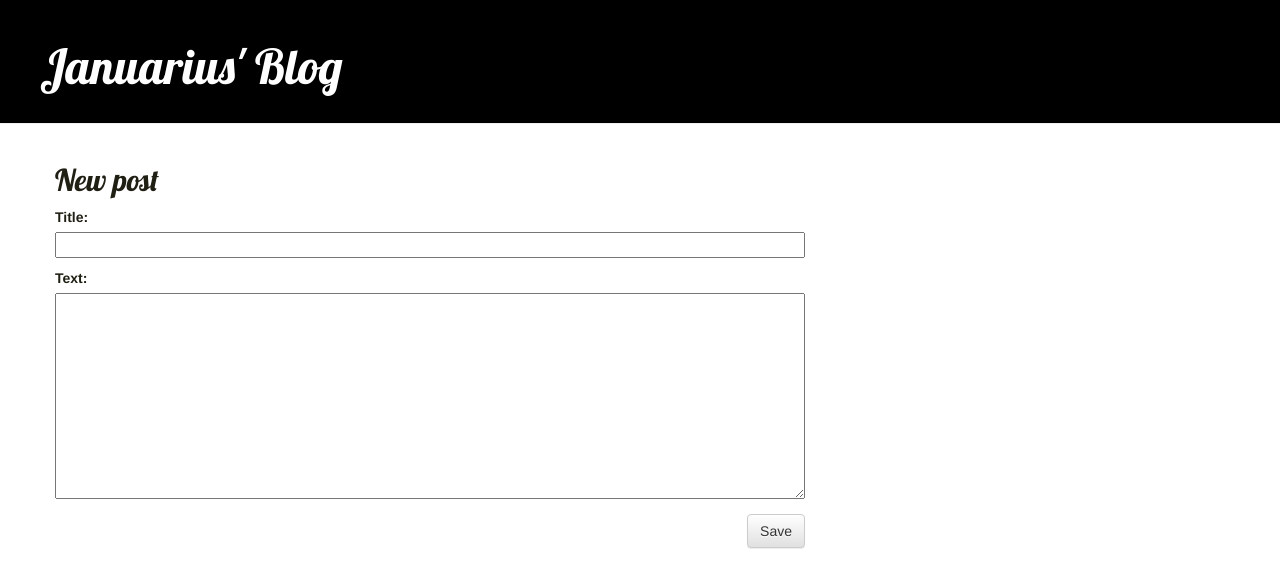
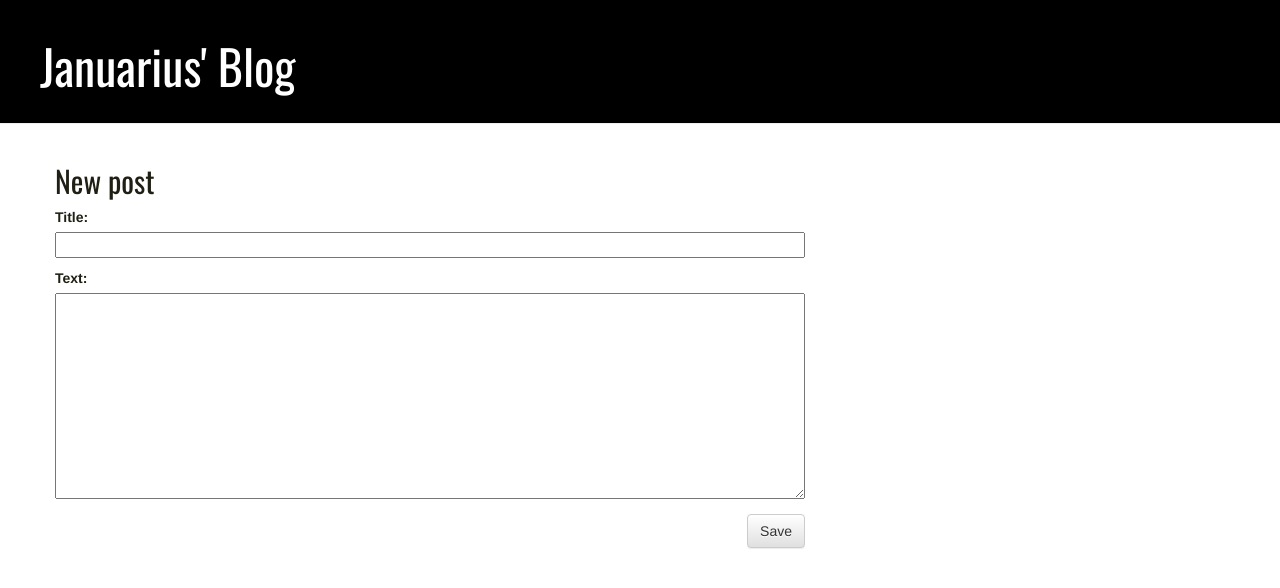
Before and after one commit to cjaynjoku/my-first-blog, a Django app: page /post/new/ in a window 1280 px wide. Shown: the top 588 px of the page. Run offline with Django 3.2, Linux system fonts and the light colour scheme; some libraries are stand-ins or nearby versions.

Commit message:
Edited my html and and css to accomodate a preferred font style.

```diff
--- a/blog/static/css/blog.css
+++ b/blog/static/css/blog.css
@@ -1,8 +1,14 @@
+html, .post {
+    font-family: 'Oswald', sans-serif;
+    font-size: 18px;
+}
+
 .page-header {
     background-color: black;
     margin-top: 0;
     padding: 20px 20px 20px 40px;
 }
+
 
 .page-header h1, .page-header h1 a, .page-header h1 a:visited, .page-header h1 a:active {
     color: #ffffff;
@@ -19,11 +25,13 @@ color: #1f1f14;
 }
 
 h1, h2, h3, h4 {
-    font-family: 'Lobster', cursive;
+    font-family: 'Oswald', sans-serif;
 }
 
 .date {
     color: black;
+    font-family: 'Open Sans', sans-serif;
+
 }
 
 .save {
@@ -48,3 +56,7 @@ h1, h2, h3, h4 {
 .post h2 a, .post h2 a:visited {
     color: turquoise;
 }
+
+.post h2 a:hover {
+    color:orange;
+}
--- a/blog/templates/blog/base.html
+++ b/blog/templates/blog/base.html
@@ -1,13 +1,14 @@
 <!DOCTYPE html>
 {% load static %}
+<html lang="en">
 <html>
     <head>
         <title>Januarius' blog</title>
         <link rel="stylesheet" href="//maxcdn.bootstrapcdn.com/bootstrap/3.2.0/css/bootstrap.min.css">
         <link rel="stylesheet" href="//maxcdn.bootstrapcdn.com/bootstrap/3.2.0/css/bootstrap-theme.min.css">
         <link rel="stylesheet" href="{% static 'css/blog.css' %}">
-        <link href="//fonts.googleapis.com/css?family=Lobster&subset=latin,latin-ext" rel="stylesheet" type="text/css">
-
+        <link rel="preconnect" href="https://fonts.gstatic.com">
+		<link href="https://fonts.googleapis.com/css2?family=Montserrat&family=Open+Sans&family=Oswald&display=swap" rel="stylesheet">
     </head>
     <body>
         <div class="page-header">
@@ -15,7 +16,7 @@
                 <a href="{% url 'post_new' %}" class="top-menu"><span class="glyphicon glyphicon-pencil"></span></a>
                 <a href="{% url 'post_draft_list' %}" class="top-menu"><span class="glyphicon glyphicon-edit"></span></a>
             {% endif %}
-            <h1><a href="/">Januarius' Blog</a> </h1>
+            <h1><a href="/">Januarius' Blog</a></h1>
         </div>
         <div class="content container">
             <div class="row">
--- a/blog/templates/blog/post_draft_list.html
+++ b/blog/templates/blog/post_draft_list.html
@@ -1,5 +1,4 @@
 {% extends "blog/base.html" %}
-<html lang="en">
 {% block content %}
     {% for post in posts %}
         <div class="post">
--- a/mysite/settings.py
+++ b/mysite/settings.py
@@ -80,7 +80,7 @@ DATABASES = {
     'default': {
         'ENGINE': 'django.db.backends.postgresql_psycopg2',
         'NAME': 'djangogirls',
-        'USER': 'januarius',
+        'USER': 'postgres',
         'PASSWORD': '4thmay0503',
         'HOST': 'localhost',
         'PORT': '5432',
```
